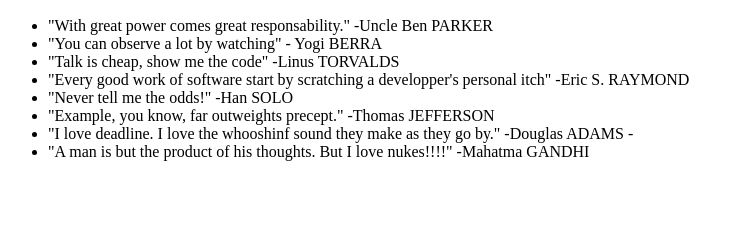
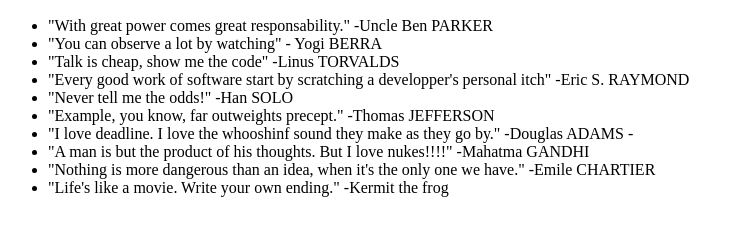
Before and after one commit to SopraSteria-Steven-IP/Test1, a plain HTML site: page index.html in a window 1280 px wide. Shown: the part 110-346 px from the top of the page, without its empty margins (0-744 px from the left). Drawn offline with Linux system fonts and the light colour scheme.

Commit message:
Added Kermit and Chartier quotes

```diff
--- a/index.html
+++ b/index.html
@@ -17,6 +17,8 @@
             <li>"Example, you know, far outweights precept." -Thomas JEFFERSON</li>
             <li>"I love deadline. I love the whooshinf sound they make as they go by." -Douglas ADAMS -</li>
             <li>"A man is but the product of his thoughts. But I love nukes!!!!" -Mahatma GANDHI</li>
+            <li>"Nothing is more dangerous than an idea, when it's the only one we have." -Emile CHARTIER</li>
+            <li>"Life's like a movie. Write your own ending." -Kermit the frog</li>
         </ul>
     </body>
 </html>
--- a/styles.css
+++ b/styles.css
@@ -1,6 +1,5 @@
 h1 {
     color: blue;
-    text-align: left;
 }
 
 h2 {
```
